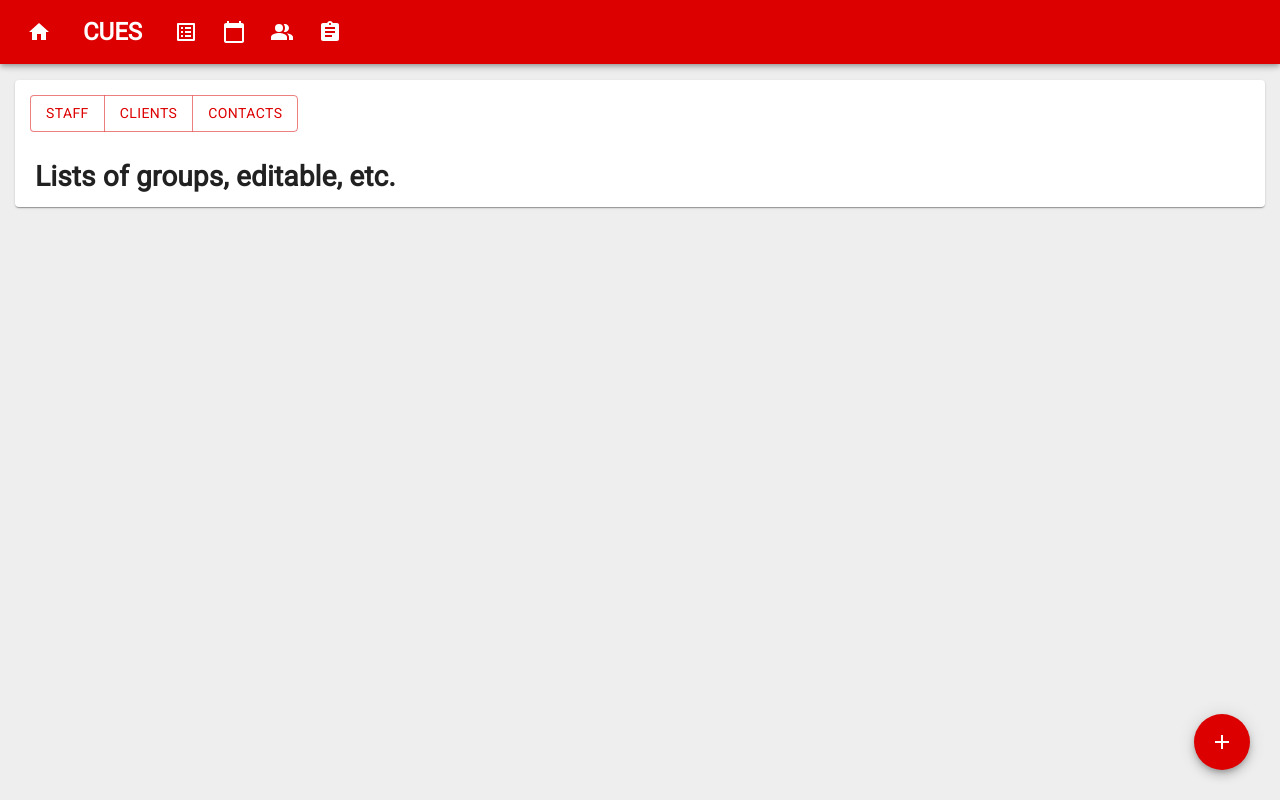
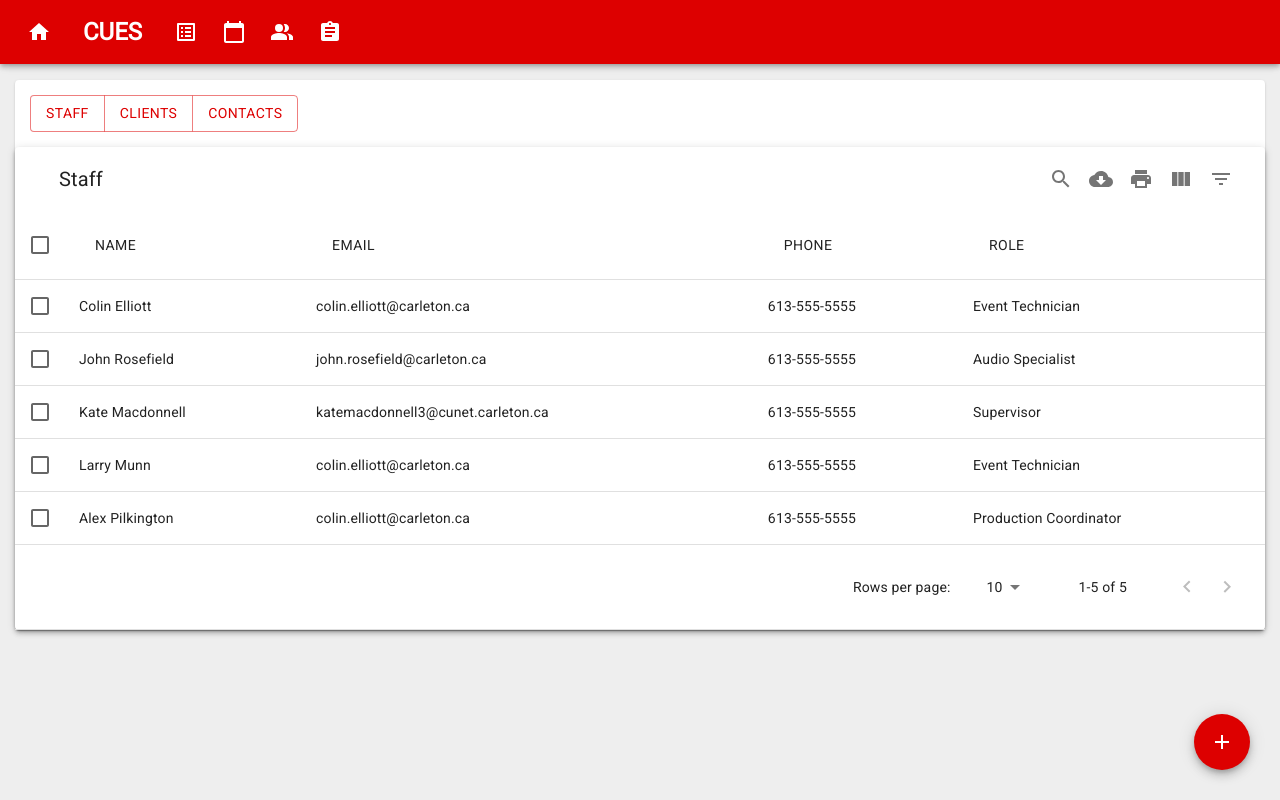
Before and after one commit to colinarelliott/CUES-Software, a Next.js app: page /ppl in a window 1280 px wide. Built offline with nearby package versions, Linux system fonts and the light colour scheme.

Commit message:
Added stand-in database lists

```diff
--- a/package.json
+++ b/package.json
@@ -16,6 +16,7 @@
     "@material-ui/icons": "^4.9.1",
     "@material-ui/styles": "^4.9.6",
     "isomorphic-unfetch": "^3.0.0",
+    "mui-datatables": "^2.14.0",
     "next": "^9.3.1",
     "react": "^16.13.0",
     "react-dom": "^16.13.0",
--- a/pages/ppl.js
+++ b/pages/ppl.js
@@ -6,6 +6,21 @@ import Fab from '@material-ui/core/Fab'
 import AddIcon from '@material-ui/icons/Add'
 import ButtonGroup from '@material-ui/core/ButtonGroup'
 import Button from '@material-ui/core/Button'
+import MUIDataTable from 'mui-datatables'
+
+const columns = ["Name", "Email", "Phone", "Role"]
+
+const data = [
+    ["Colin Elliott", "colin.elliott@carleton.ca", "613-555-5555", "Event Technician"],
+    ["John Rosefield", "john.rosefield@carleton.ca", "613-555-5555", "Audio Specialist"],
+    ["Kate Macdonnell", "katemacdonnell3@cunet.carleton.ca", "613-555-5555", "Supervisor"],
+    ["Larry Munn", "colin.elliott@carleton.ca", "613-555-5555", "Event Technician"],
+    ["Alex Pilkington", "colin.elliott@carleton.ca", "613-555-5555", "Production Coordinator"],
+];
+
+const options = {
+    filterType: 'checkbox'
+};
 
 const People = () => (
     <Layout>
@@ -18,7 +33,12 @@ const People = () => (
                             <Button>Clients</Button>
                             <Button>Contacts</Button>
                         </ButtonGroup>
-                        <h1>Lists of groups, editable, etc.</h1>
+                        <MUIDataTable
+                            title={"Staff"}
+                            data={data}
+                            columns={columns}
+                            options={options}
+                        />
                     </Paper>
                 </Grid>
             </Grid>
```
Also changed, not shown: pages/inv.js (+24 -2 lines), 1 other file (tests, documents, lock files or other folders).
